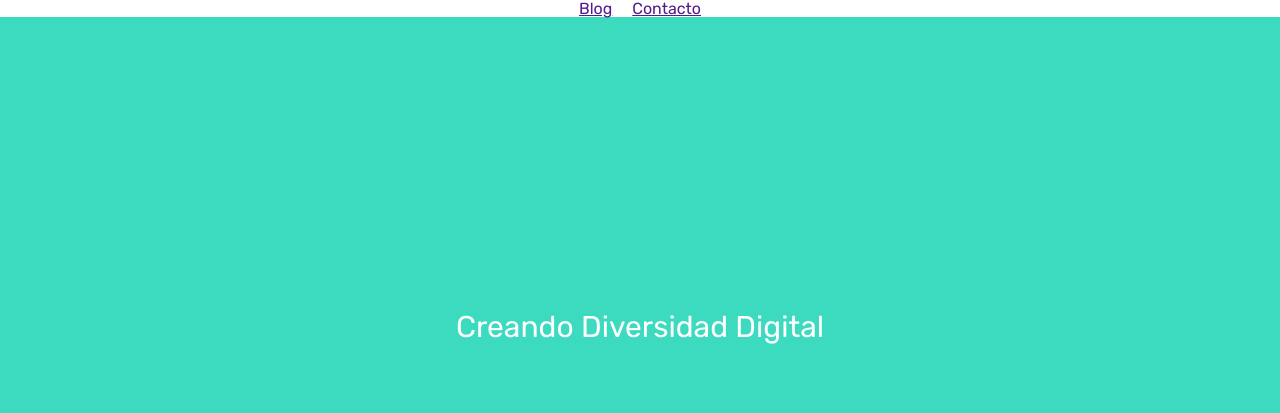
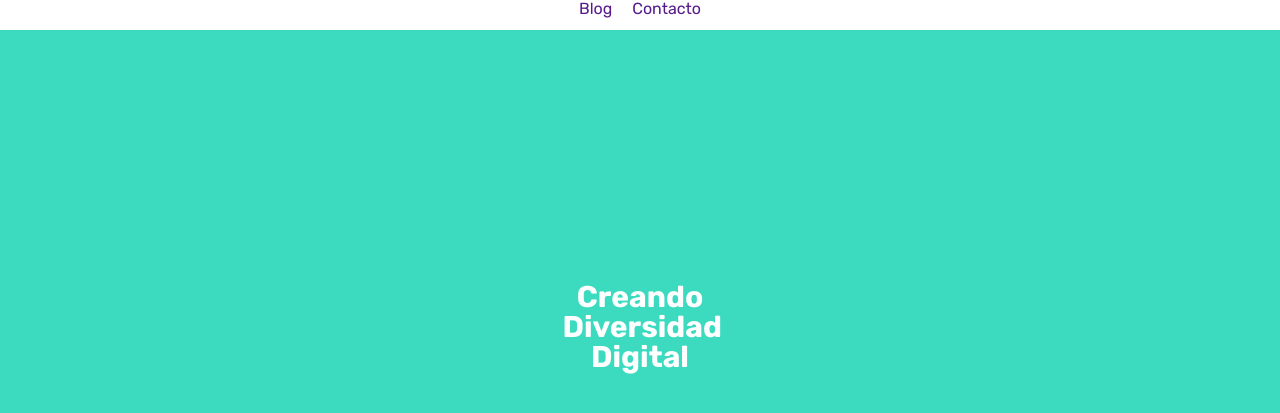
Before and after one commit to Adalab/modulo-1-evaluacion-intermedia-IreneBioque, a plain HTML site: page index.html in a window 1280 px wide. Shown: the part 73-486 px from the top of the page. Drawn offline with Linux system fonts and the light colour scheme.

Commit message:
add styles link

```diff
--- a/styles/main.css
+++ b/styles/main.css
@@ -15,7 +15,6 @@ body {
 .logo {
   width: 155px;
   display: block;
-
   margin-top: 10px;
 }
 .ul-menu {
@@ -24,11 +23,21 @@ body {
   width: 100vw;
   justify-content: center;
   align-items: center;
+  margin-bottom: 13px;
 }
+.link,
+.link:hover,
+.link:focus,
+.link:active {
+  text-decoration: none;
+}
+
 .link {
   margin: 10px;
+
   font-size: 16px;
 }
+
 .main {
   height: 100vh;
   display: flex;
@@ -38,5 +47,9 @@ body {
   background-color: #3cdbc0;
   color: #ffffff;
   font-size: 30px;
+  font-weight: bold;
   text-align: center;
 }
+.h1 {
+  width: 155px;
+}
```
